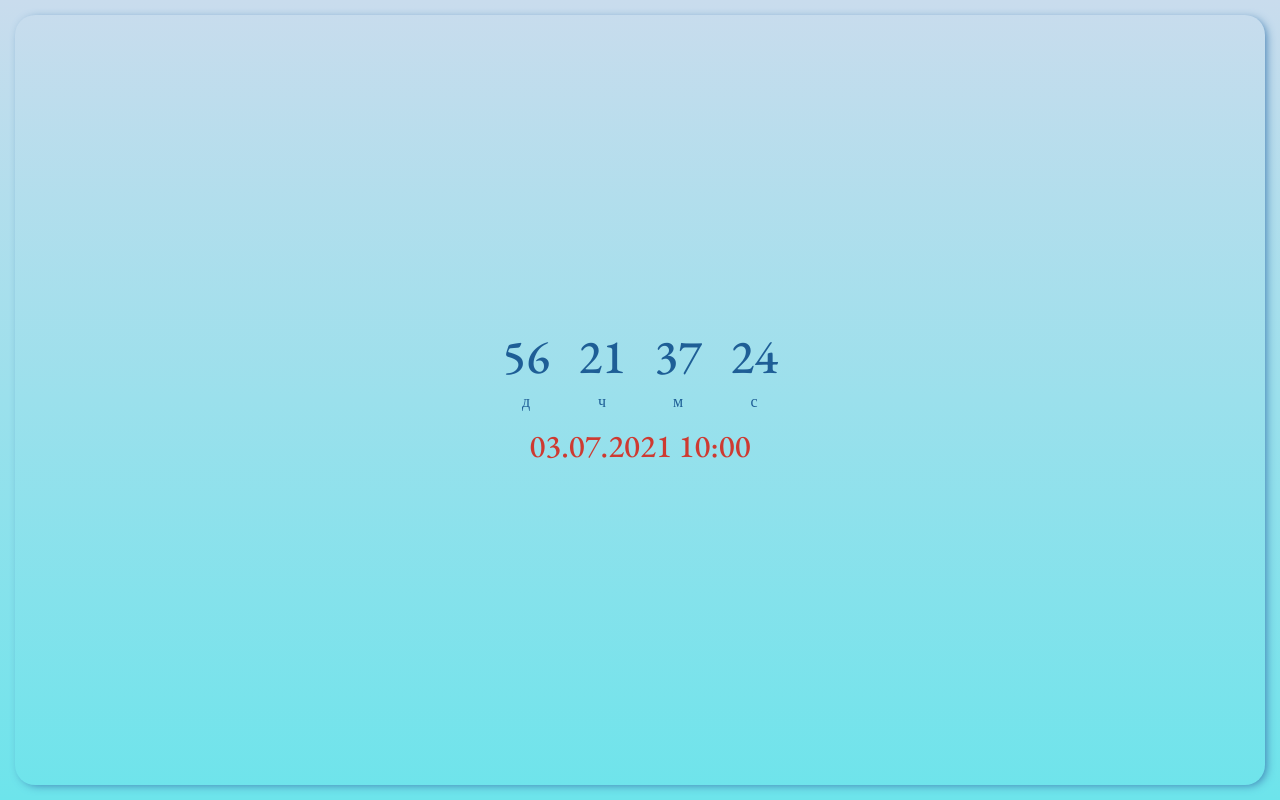
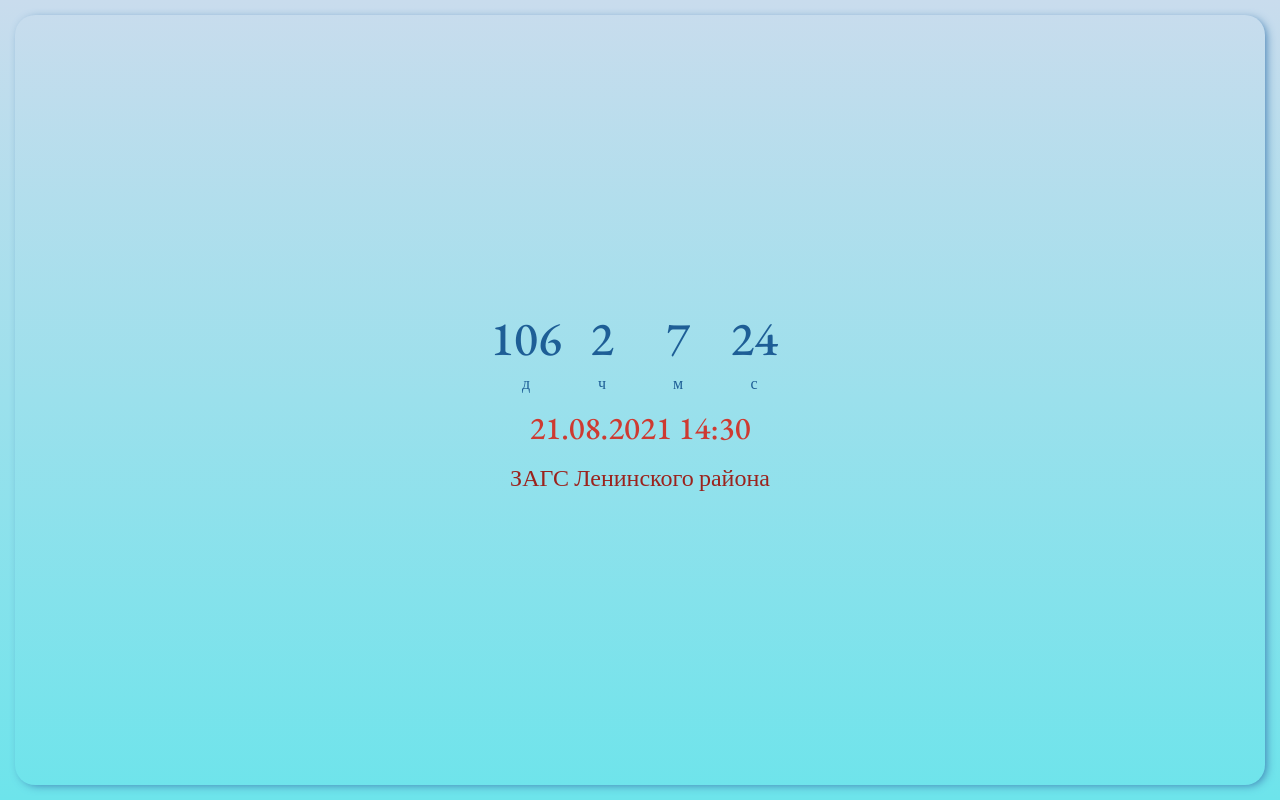
Before and after one commit to vladeamear/wedding, a plain HTML site: page index.html in a window 1280 px wide. Drawn offline with nearby package versions, Linux system fonts and the light colour scheme.

Commit message:
Add files via upload

```diff
--- a/index.html
+++ b/index.html
@@ -23,7 +23,12 @@
                 <td>с</td>
             </tr>
             <tr>
-                <td colspan="4" style="color: #CE3A31; font-size: 2em; padding: 10px;">03.07.2021 10:00</td>
+                <td colspan="4" style="color: #CE3A31; font-size: 2em; padding: 10px;">21.08.2021 14:30</td>
+            </tr>
+            <tr>
+                <td colspan="4">
+                    <a href="https://goo.gl/maps/WekQWcRfaUQ76kp99">ЗАГС Ленинского района</a>
+                </td>
             </tr>
         </table>
     </div>
--- a/script.js
+++ b/script.js
@@ -1,4 +1,4 @@
-const date = new Date('July 3, 2021 10:00:00');
+const date = new Date('August 21, 2021 14:30:00');
 
 function converter(){
     var today = new Date(),
--- a/style.css
+++ b/style.css
@@ -45,3 +45,13 @@ table{
     text-align: center;
     color: #1e5e96;
 }
+a{
+    text-decoration: none;
+    font-size: 1.5em;
+    color: #9b231d;
+    transition-duration: .5s;
+    transition-property: color;
+}
+a:hover{
+    color: #000000;
+}
```
